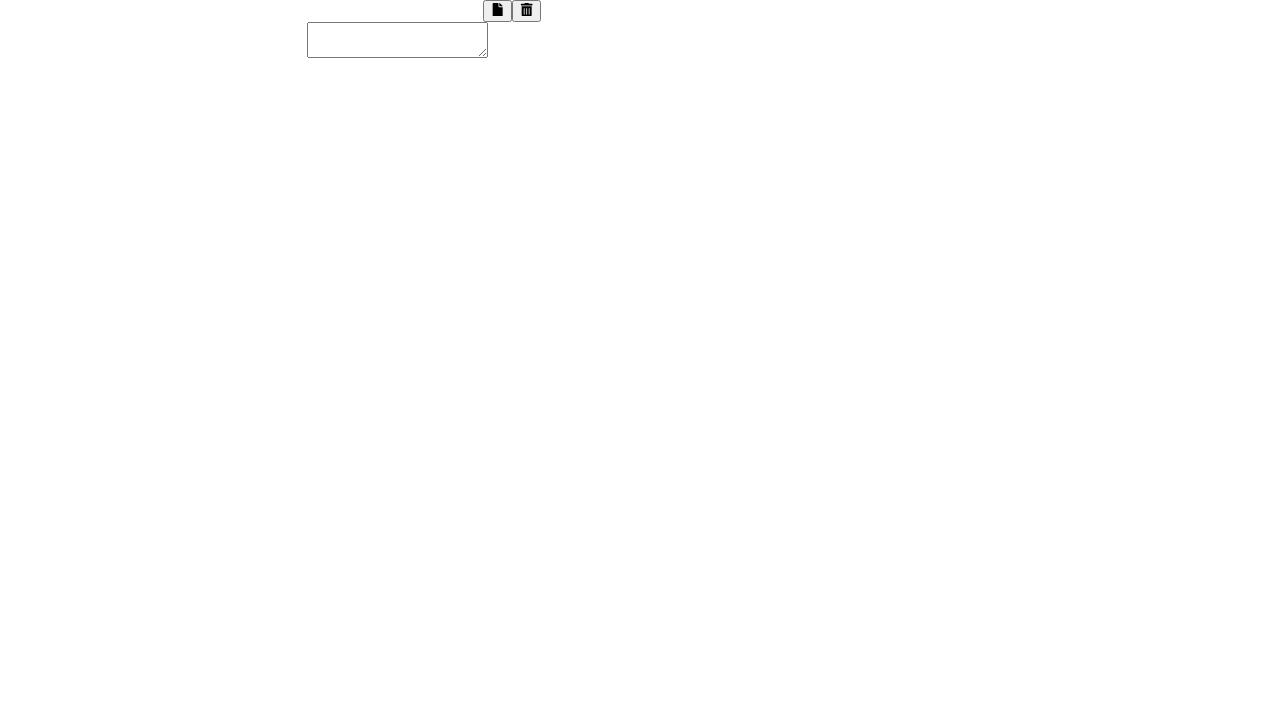
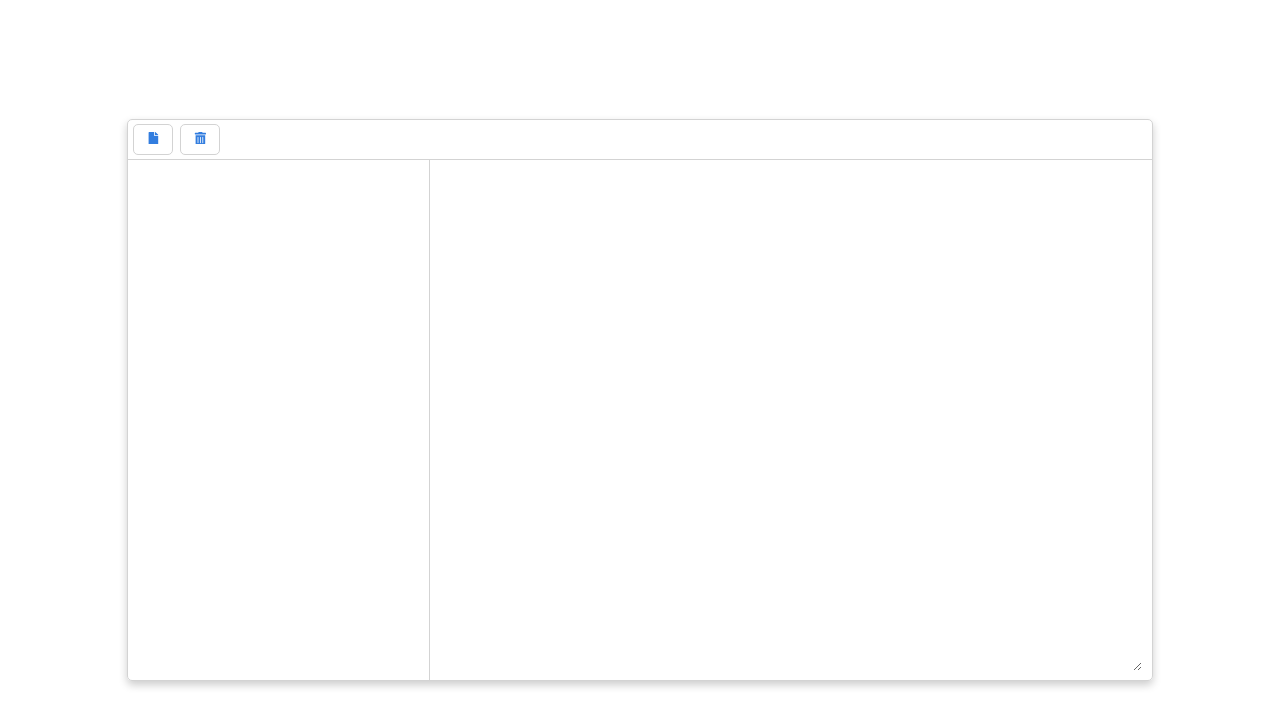
Before and after one commit to andela-uopaluwa/notely, a React (Create React App) app: page / in a window 1280 px wide. Shown: the top 726 px of the page. Built offline with nearby package versions, Linux system fonts and the light colour scheme.

Commit message:
syle application

```diff
--- a/src/App.css
+++ b/src/App.css
@@ -1,41 +1,81 @@
-.App {
-  text-align: center;
-  width: 80%;
-  display: flex;
-  flex-direction: column;
-  /* justify-content: center; */
-  /* align-items: center; */
+body {
+  height: 100vh;
 }
 
-.App-header {
-  background-color: #282c34;
-  min-height: 100vh;
+#root {
   display: flex;
   flex-direction: column;
   align-items: center;
   justify-content: center;
-  font-size: calc(10px + 2vmin);
-  color: white;
+  height: 100%;
 }
 
-.App-link {
-  color: #61dafb;
-}
-
-@keyframes App-logo-spin {
-  from {
-    transform: rotate(0deg);
-  }
-  to {
-    transform: rotate(360deg);
-  }
+.App {
+  width: 80%;
+  height: 70%;
+  border: 1px solid lightgray;
+  border-radius: 5px;
+  box-shadow: 0 4px 8px 0 rgba(0, 0, 0, 0.2);
 }
 
 .main {
   display: flex;
   flex-direction: row;
+  height: 93%;
+}
+
+.menubar {
+  display: flex;
+  align-items: center;
+  height: 7%;
+  padding-left: 5px;
+  border-bottom: 1px solid lightgray;
 }
 
 .sidebar {
   width: 30%;
+  overflow-y: auto;
 }
+
+.board {
+  width: 70%;
+  padding: 10px;
+  border-left: 1px solid lightgrey;
+  display: flex;
+  flex-direction: row;
+  align-items: stretch;
+}
+
+.board textarea {
+  width: 100%;
+  border: none;
+  outline: none;
+}
+
+.action-button {
+  height: 80%;
+  width: 40px;
+  padding: 5px;
+  margin-right: 7px;
+  border-radius: 5px;
+  outline: none;
+  font-size: 0.8em;
+  color: rgb(50, 125, 223);
+  border: 1px solid lightgray;
+  background-color: inherit;
+}
+
+.sidenote {
+  padding-left: 3%;
+  border-bottom: 1px solid lightgray;
+  color: gray;
+}
+
+.note-metadata {
+  font-size: 0.8em;
+  color: #555;
+}
+
+.active {
+  background-color: gold;
+}
```
